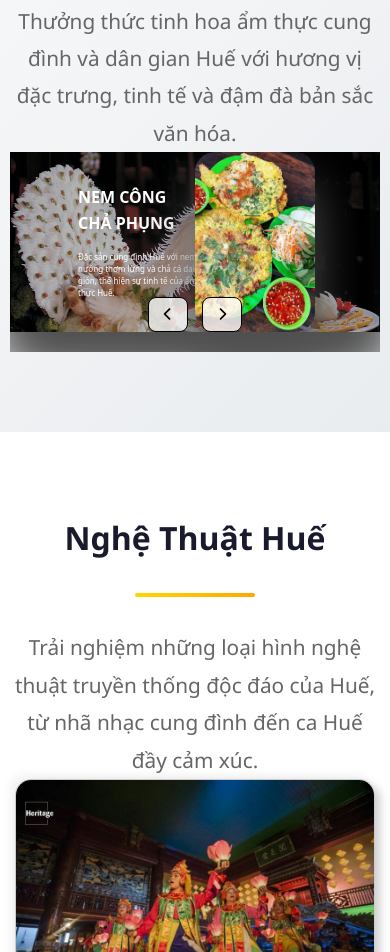
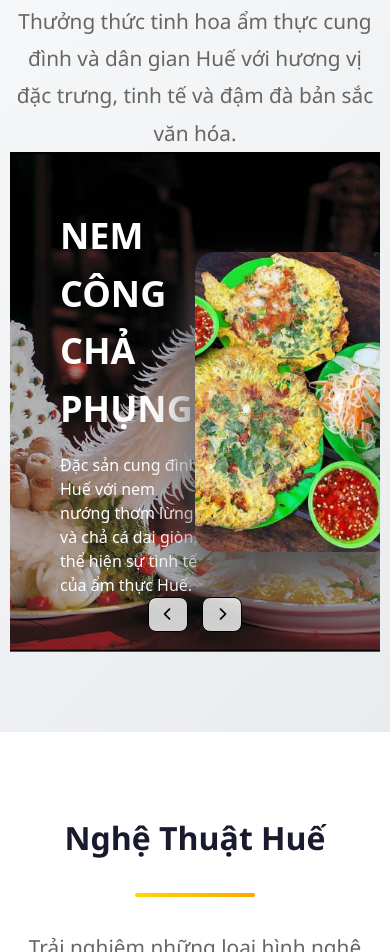
Before and after one commit to thien1234ff/festival_hue, a plain HTML site: page index.html in a window 390 px wide. Shown: the part 3967-4919 px from the top of the page. Drawn offline with Linux system fonts and the light colour scheme.

Commit message:
Cập nhật

```diff
--- a/style.css
+++ b/style.css
@@ -2044,86 +2044,3 @@ footer::before {
         box-shadow: 0 0.2vh 0.6vh rgba(0, 0, 0, 0.1);
     }
 }
-/* === Responsive Design === */
-@media (max-width: 1024px) {
-    .slider-container {
-        height: 350px;
-        padding-bottom: 30px;
-    }
-
-    .slide .item {
-        width: 180px;
-        height: 270px;
-        padding: 15px;
-    }
-
-    .content {
-        left: 20px;
-        width: 70%;
-        padding: 12px;
-    }
-
-    .content .name {
-        font-size: 26px;
-    }
-
-    .content .des {
-        font-size: 12px;
-    }
-}
-
-@media (max-width: 768px) {
-    .slider-container {
-        height: 300px;
-        padding-bottom: 25px;
-    }
-
-    .slide .item {
-        width: 150px;
-        height: 225px;
-        padding: 12px;
-    }
-
-    .content {
-        left: 15px;
-        width: 75%;
-        padding: 10px;
-        font-size: 0.9rem;
-    }
-
-    .content .name {
-        font-size: 20px;
-    }
-
-    .content .des {
-        font-size: 10px;
-    }
-}
-
-@media (max-width: 480px) {
-    .slider-container {
-        height: 200px;
-        padding-bottom: 20px;
-    }
-
-    .slide .item {
-        width: 120px;
-        height: 180px;
-        padding: 10px;
-    }
-
-    .content {
-        left: 10px;
-        width: 80%;
-        padding: 8px;
-        font-size: 0.8rem;
-    }
-
-    .content .name {
-        font-size: 16px;
-    }
-
-    .content .des {
-        font-size: 8px;
-    }
-}
```
